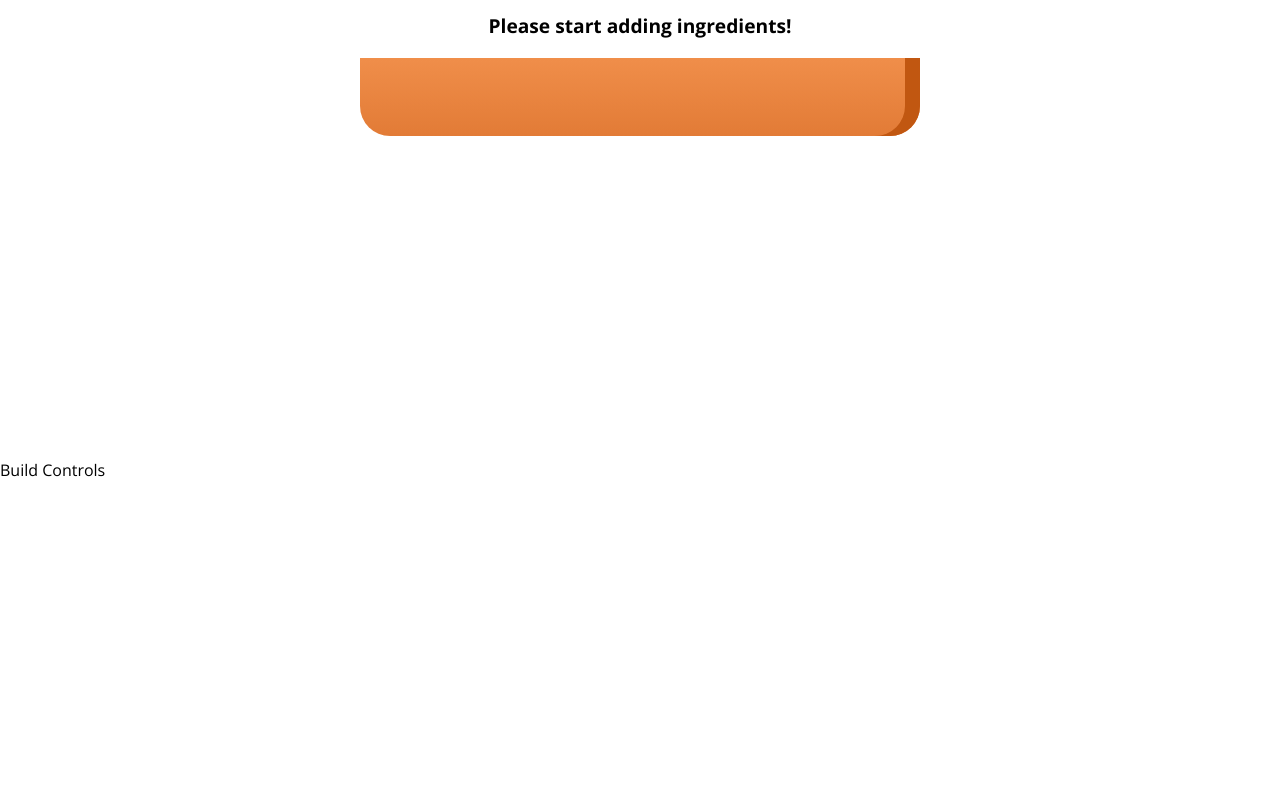
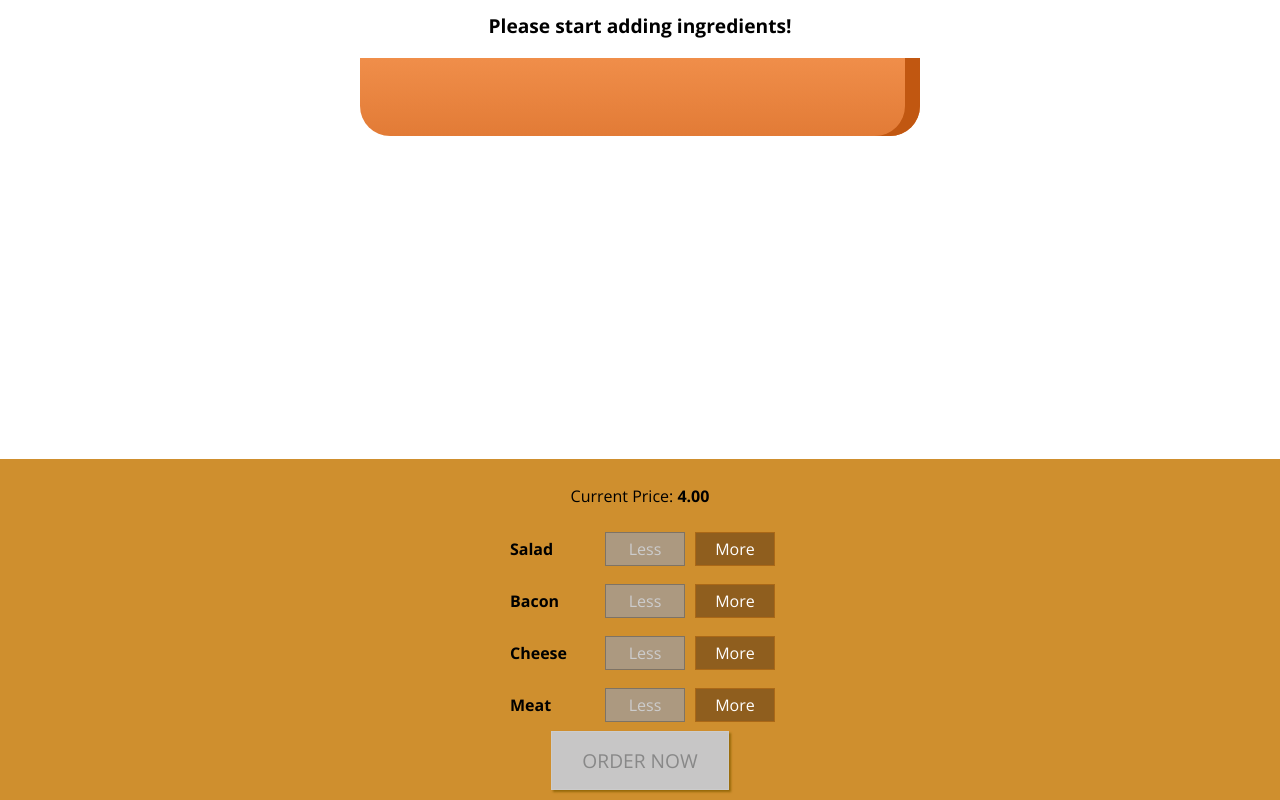
Before and after one commit to vivekkeswaran/my-burger-builder, a React app: page / in a window 1280 px wide. Shown: the part 179-979 px from the top of the page. Before the commit the page ends 800 px from the top, so only its background shows below. Built offline with nearby package versions, Linux system fonts and the light colour scheme.

Commit message:
Created the Burger Builder Control, Order Button and Price of the Burger

```diff
--- /dev/null
+++ b/src/components/Burger/BuildControls/BuildControl/BuildControl.css
@@ -0,0 +1,57 @@
+.BuildControl {
+    display: flex;
+    justify-content: space-between;
+    align-items: center;
+    margin: 5px 0;
+}
+
+.BuildControl button {
+    display: block;
+    font: inherit;
+    padding: 5px;
+    margin: 0 5px;
+    width: 80px;
+    border: 1px solid #AA6817;
+    cursor: pointer;
+    outline: none;
+}
+
+
+.BuildControl button:disabled {
+    background-color: #AC9980;
+    border: 1px solid #7E7365;
+    color: #ccc;
+    cursor: default;
+}
+
+.BuildControl button:hover:disabled {
+    background-color: #AC9980;
+    color: #ccc;
+    cursor: not-allowed;
+}
+
+.Label {
+    padding: 10px;
+    font-weight: bold;
+    width: 80px;
+}
+
+.BuildControl .Less {
+    background-color: #D39952;
+    color: white;
+}
+
+.BuildControl .More {
+    background-color: #8F5E1E;
+    color: white;
+}
+
+.BuildControl .Less:hover, .BuildControl .Less:active {
+    background-color: #DAA972;
+    color: white;
+}
+
+.BuildControl .More:hover,.BuildControl .More:active {
+    background-color: #99703F;
+    color: white;
+}
--- /dev/null
+++ b/src/components/Burger/BuildControls/BuildControl/BuildControl.js
@@ -0,0 +1,18 @@
+import React from 'react';
+
+import classes from './BuildControl.css';
+
+const buildControl = (props) => (
+    <div className={classes.BuildControl}>
+        <div className={classes.Label}>{props.label}</div>
+        <button
+            className={classes.Less}
+            onClick={props.removed}
+            disabled={props.disabled}>Less</button>
+        <button
+            className={classes.More}
+            onClick={props.added}>More</button>
+    </div>
+);
+
+export default buildControl;
--- /dev/null
+++ b/src/components/Burger/BuildControls/BuildControls.css
@@ -0,0 +1,51 @@
+.BuildControls {
+    width: 100%;
+    background-color: #CF8F2E;
+    display: flex;
+    flex-flow: column;
+    align-items: center;
+    box-shadow: 0 2px 1px #ccc;
+    margin: auto;
+    padding: 10px 0;
+}
+
+.OrderButton {
+    background-color: #DAD735;
+    outline: none;
+    cursor: pointer;
+    border: 1px solid #966909;
+    color: #966909;
+    font-family: inherit;
+    font-size: 1.2em;
+    padding: 15px 30px;
+    box-shadow: 2px 2px 2px #966909;
+}
+
+.OrderButton:hover, .OrderButton:active {
+    background-color: #A0DB41;
+    border: 1px solid #966909;
+    color: #966909;
+}
+
+.OrderButton:disabled {
+    background-color: #C7C6C6;
+    cursor: not-allowed;
+    border: 1px solid #ccc;
+    color: #888888;
+}
+
+.OrderButton:not(:disabled) {
+    animation: enable 0.3s linear;
+}
+
+@keyframes enable {
+    0% {
+        transform: scale(1);
+    }
+    60% {
+        transform: scale(1.1);
+    }
+    100% {
+        transform: scale(1);
+    }
+}
--- /dev/null
+++ b/src/components/Burger/BuildControls/BuildControls.js
@@ -0,0 +1,30 @@
+import React from 'react';
+
+import classes from './BuildControls.css';
+import BuildControl from './BuildControl/BuildControl';
+
+const controls = [
+    { label: 'Salad', type: 'salad' },
+    { label: 'Bacon', type: 'bacon' },
+    { label: 'Cheese', type: 'cheese' },
+    { label: 'Meat', type: 'meat' },
+];
+
+const buildControls = (props) => (
+    <div className={classes.BuildControls}>
+        <p>Current Price: <strong>{props.price.toFixed(2)}</strong></p>
+        {controls.map(ctrl => (
+            <BuildControl
+                key={ctrl.label}
+                label={ctrl.label}
+                added={() => props.ingredientAdded(ctrl.type)}
+                removed={() => props.ingredientRemoved(ctrl.type)}
+                disabled={props.disabled[ctrl.type]} />
+        ))}
+        <button
+            className={classes.OrderButton}
+            disabled={!props.purchasable}>ORDER NOW</button>
+    </div>
+);
+
+export default buildControls;
--- a/src/containers/BurgerBuilder/BurgerBuilder.js
+++ b/src/containers/BurgerBuilder/BurgerBuilder.js
@@ -2,6 +2,14 @@
 
 import Aux from '../../hoc/Aux';
 import Burger from '../../components/Burger/Burger';
+import BuildControls from '../../components/Burger/BuildControls/BuildControls';
+
+const INGREDIENT_PRICES = {
+    salad: 0.5,
+    cheese: 0.4,
+    meat: 1.3,
+    bacon: 0.7
+};
 
 class BurgerBuilder extends Component {
     // constructor(props) {
@@ -14,14 +22,70 @@
             bacon: 0,
             cheese: 0,
             meat: 0
+        },
+        totalPrice: 4,
+        purchasable: false
+    }
+
+    updatePurchaseState (ingredients) {
+        const sum = Object.keys( ingredients )
+            .map( igKey => {
+                return ingredients[igKey];
+            } )
+            .reduce( ( sum, el ) => {
+                return sum + el;
+            }, 0 );
+        this.setState( { purchasable: sum > 0 } );
+    }
+
+    addIngredientHandler = ( type ) => {
+        const oldCount = this.state.ingredients[type];
+        const updatedCount = oldCount + 1;
+        const updatedIngredients = {
+            ...this.state.ingredients
+        };
+        updatedIngredients[type] = updatedCount;
+        const priceAddition = INGREDIENT_PRICES[type];
+        const oldPrice = this.state.totalPrice;
+        const newPrice = oldPrice + priceAddition;
+        this.setState( { totalPrice: newPrice, ingredients: updatedIngredients } );
+        this.updatePurchaseState(updatedIngredients);
+    }
+
+    removeIngredientHandler = ( type ) => {
+        const oldCount = this.state.ingredients[type];
+        if ( oldCount <= 0 ) {
+            return;
         }
+        const updatedCount = oldCount - 1;
+        const updatedIngredients = {
+            ...this.state.ingredients
+        };
+        updatedIngredients[type] = updatedCount;
+        const priceDeduction = INGREDIENT_PRICES[type];
+        const oldPrice = this.state.totalPrice;
+        const newPrice = oldPrice - priceDeduction;
+        this.setState( { totalPrice: newPrice, ingredients: updatedIngredients } );
+        this.updatePurchaseState(updatedIngredients);
     }
 
     render () {
+        const disabledInfo = {
+            ...this.state.ingredients
+        };
+        for ( let key in disabledInfo ) {
+            disabledInfo[key] = disabledInfo[key] <= 0
+        }
+        // {salad: true, meat: false, ...}
         return (
             <Aux>
                 <Burger ingredients={this.state.ingredients} />
-                <div>Build Controls</div>
+                <BuildControls
+                    ingredientAdded={this.addIngredientHandler}
+                    ingredientRemoved={this.removeIngredientHandler}
+                    disabled={disabledInfo}
+                    purchasable={this.state.purchasable}
+                    price={this.state.totalPrice} />
             </Aux>
         );
     }
```
